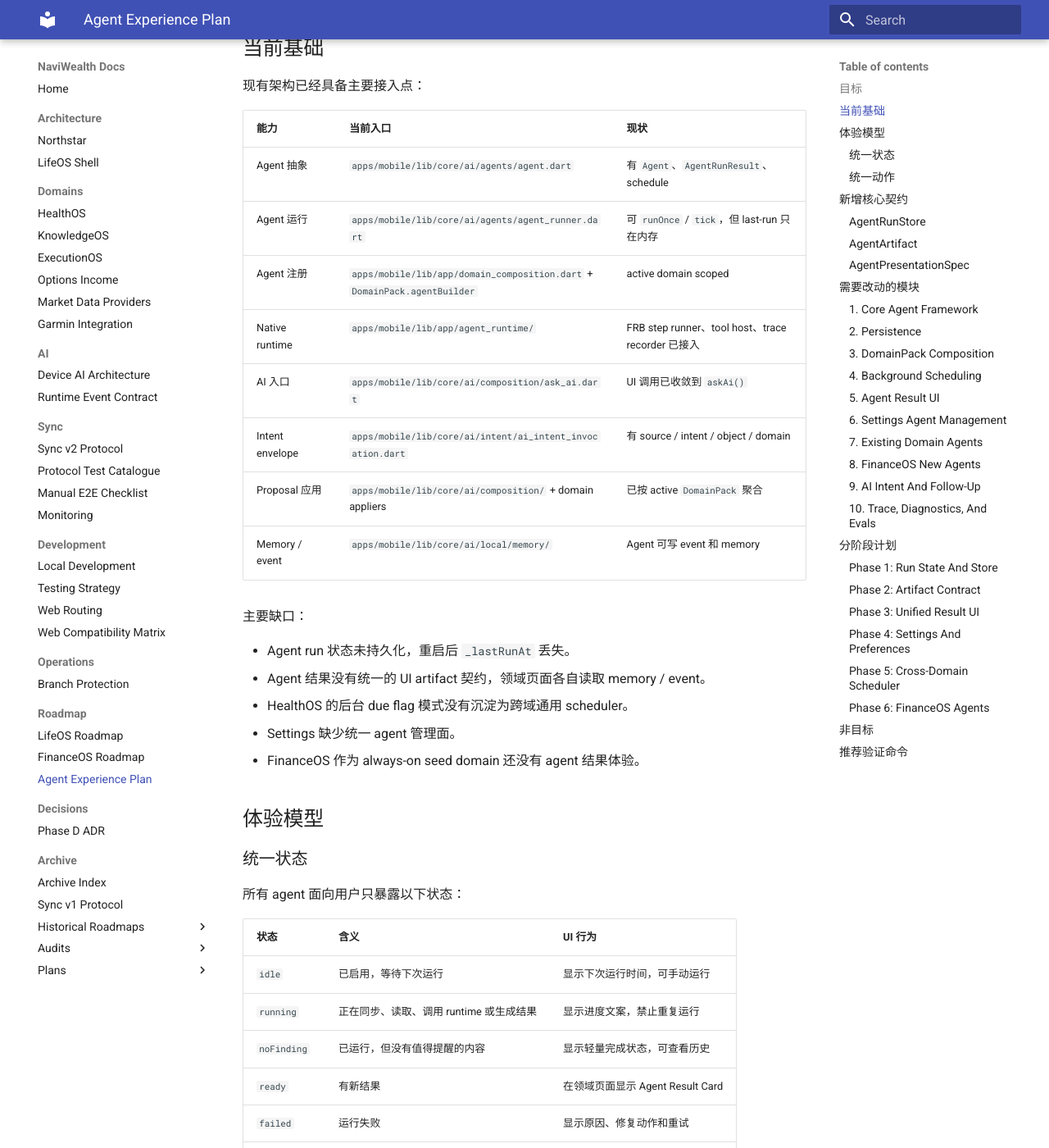
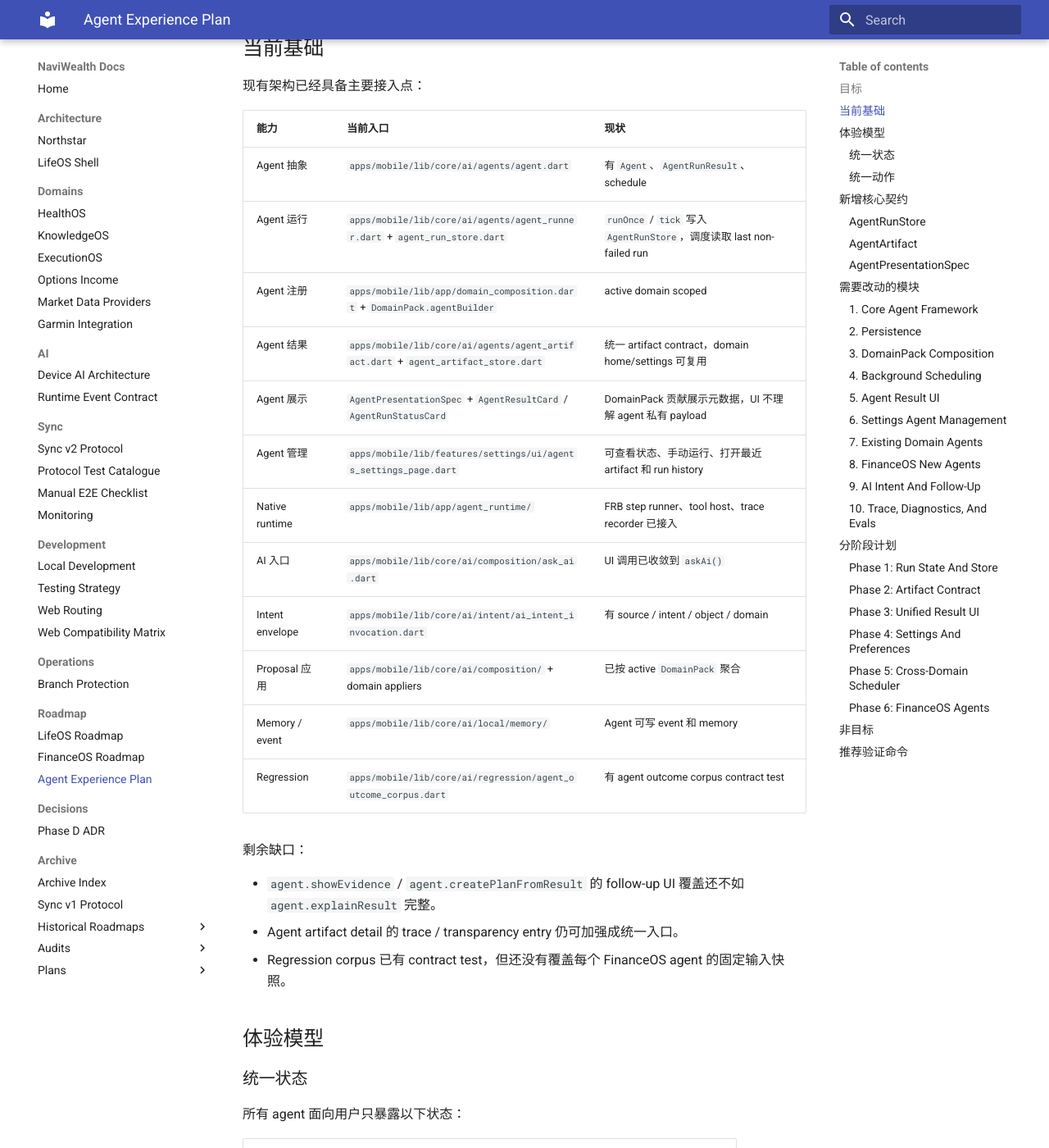
Before and after one commit to zsh-a/NaviWealth, an MkDocs documentation site: the page built from docs/roadmap/agent-experience-plan.md, in a window 1280 px wide and 1400 px high, scrolled down 666 px. Shown: the whole window at 82% size. Built offline with MkDocs 1.6.1 and Material for MkDocs 9.7.7, drawn with Linux system fonts in a browser that asks for light colours.

Commit message:
Refresh agent experience plan status

```diff
--- a/docs/roadmap/agent-experience-plan.md
+++ b/docs/roadmap/agent-experience-plan.md
@@ -22,21 +22,23 @@
 | 能力 | 当前入口 | 现状 |
 |---|---|---|
 | Agent 抽象 | `apps/mobile/lib/core/ai/agents/agent.dart` | 有 `Agent`、`AgentRunResult`、schedule |
-| Agent 运行 | `apps/mobile/lib/core/ai/agents/agent_runner.dart` | 可 `runOnce` / `tick`，但 last-run 只在内存 |
+| Agent 运行 | `apps/mobile/lib/core/ai/agents/agent_runner.dart` + `agent_run_store.dart` | `runOnce` / `tick` 写入 `AgentRunStore`，调度读取 last non-failed run |
 | Agent 注册 | `apps/mobile/lib/app/domain_composition.dart` + `DomainPack.agentBuilder` | active domain scoped |
+| Agent 结果 | `apps/mobile/lib/core/ai/agents/agent_artifact.dart` + `agent_artifact_store.dart` | 统一 artifact contract，domain home/settings 可复用 |
+| Agent 展示 | `AgentPresentationSpec` + `AgentResultCard` / `AgentRunStatusCard` | DomainPack 贡献展示元数据，UI 不理解 agent 私有 payload |
+| Agent 管理 | `apps/mobile/lib/features/settings/ui/agents_settings_page.dart` | 可查看状态、手动运行、打开最近 artifact 和 run history |
 | Native runtime | `apps/mobile/lib/app/agent_runtime/` | FRB step runner、tool host、trace recorder 已接入 |
 | AI 入口 | `apps/mobile/lib/core/ai/composition/ask_ai.dart` | UI 调用已收敛到 `askAi()` |
 | Intent envelope | `apps/mobile/lib/core/ai/intent/ai_intent_invocation.dart` | 有 source / intent / object / domain |
 | Proposal 应用 | `apps/mobile/lib/core/ai/composition/` + domain appliers | 已按 active `DomainPack` 聚合 |
 | Memory / event | `apps/mobile/lib/core/ai/local/memory/` | Agent 可写 event 和 memory |
+| Regression | `apps/mobile/lib/core/ai/regression/agent_outcome_corpus.dart` | 有 agent outcome corpus contract test |
 
-主要缺口：
+剩余缺口：
 
-- Agent run 状态未持久化，重启后 `_lastRunAt` 丢失。
-- Agent 结果没有统一的 UI artifact 契约，领域页面各自读取 memory / event。
-- HealthOS 的后台 due flag 模式没有沉淀为跨域通用 scheduler。
-- Settings 缺少统一 agent 管理面。
-- FinanceOS 作为 always-on seed domain 还没有 agent 结果体验。
+- `agent.showEvidence` / `agent.createPlanFromResult` 的 follow-up UI 覆盖还不如 `agent.explainResult` 完整。
+- Agent artifact detail 的 trace / transparency entry 仍可加强成统一入口。
+- Regression corpus 已有 contract test，但还没有覆盖每个 FinanceOS agent 的固定输入快照。
 
 ## 体验模型
 
```
